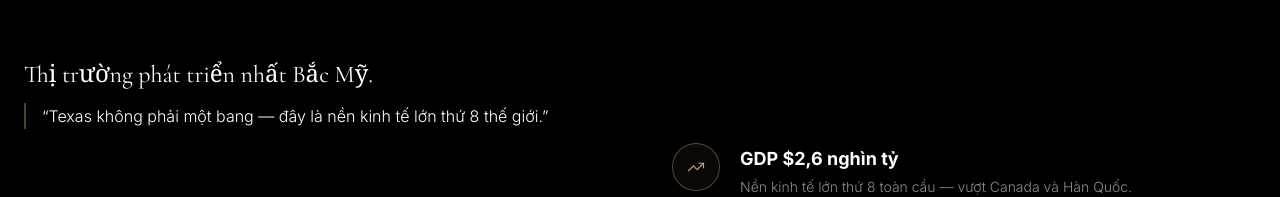
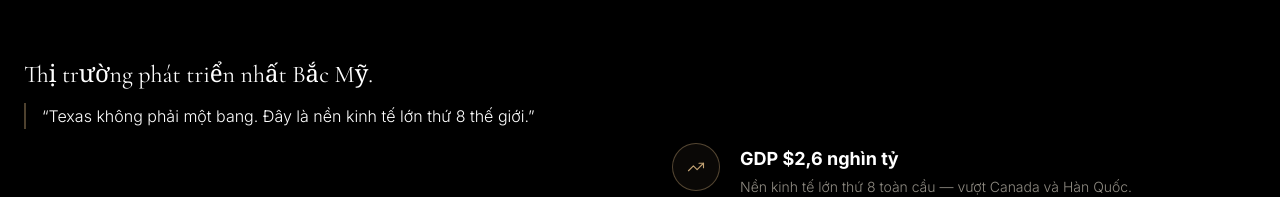
Before and after one commit to 100Bco/VN-Direct2026-Factory, a Next.js app: page / in a window 1280 px wide. Shown: the part 2120-2317 px from the top of the page. Built offline with nearby package versions, Linux system fonts and the light colour scheme.

Commit message:
Fix quote formatting in Opportunity component

```diff
--- a/src/components/Opportunity.tsx
+++ b/src/components/Opportunity.tsx
@@ -51,7 +51,7 @@
             </p>
             <blockquote className="border-l-2 border-brand-gold/40 pl-4 mb-6 lg:mb-8">
               <p className="text-sm lg:text-base text-text-heading font-light leading-relaxed">
-                &ldquo;Texas không phải một bang — đây là nền kinh tế lớn thứ 8 thế giới.&rdquo;
+                &ldquo;Texas không phải một bang. Đây là nền kinh tế lớn thứ 8 thế giới.&rdquo;
               </p>
             </blockquote>
             <div className="relative">
```
